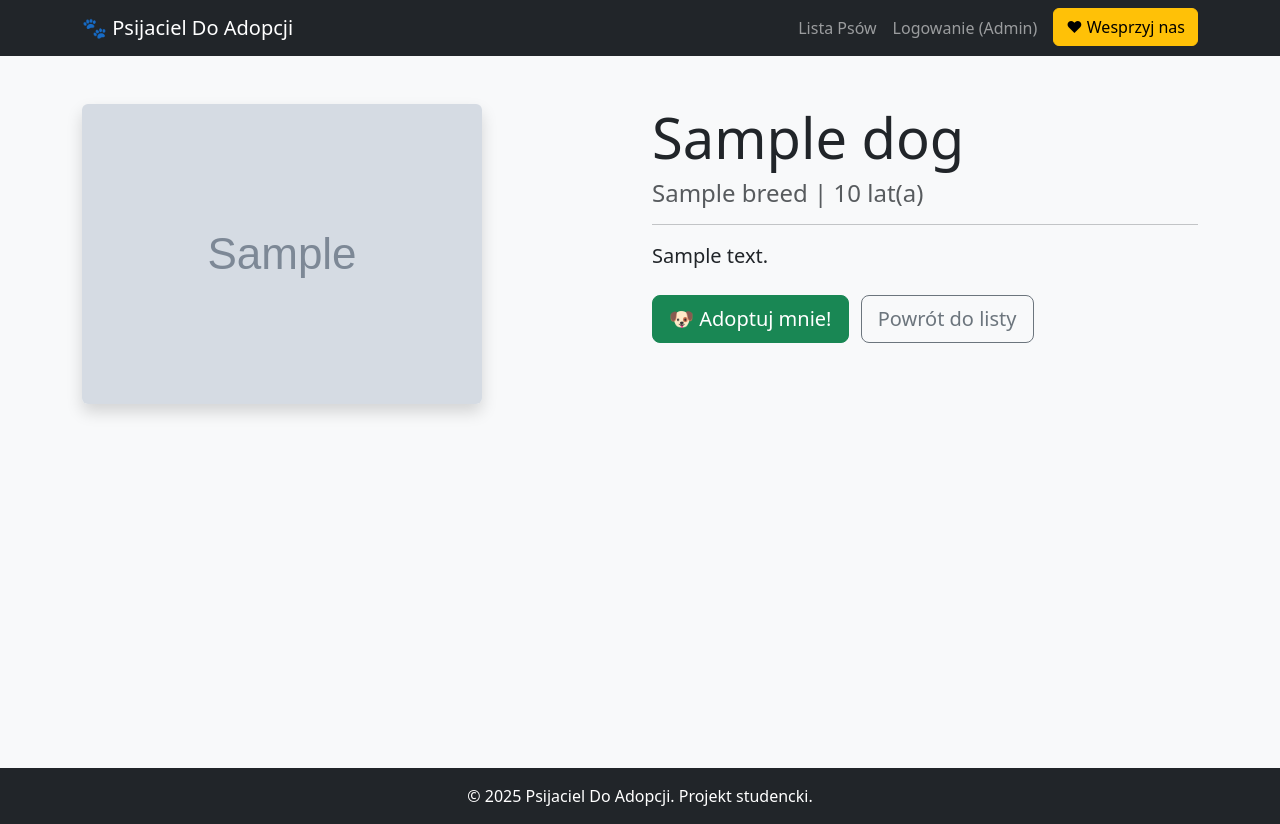
After one commit to bognaszymczak/PsijacielDoAdopcji, a Django app: page /1/ in a window 1280 px wide. The commit adds this page. Run offline with Django 5.2, Linux system fonts and the light colour scheme; tables that the repository leaves empty hold one stand-in row (values such as "Sample post"); grey boxes marked "Sample" are stand-in pictures.

Commit message:
Added detailed dog view

```diff
--- a/adoptions/urls.py
+++ b/adoptions/urls.py
@@ -3,4 +3,5 @@ from . import views
 
 urlpatterns = [
     path('', views.dog_list, name='dog_list'),
+    path('<int:dog_id>/', views.dog_detail, name='dog_detail'),
 ]
--- a/adoptions/views.py
+++ b/adoptions/views.py
@@ -1,6 +1,10 @@
-from django.shortcuts import render
+from django.shortcuts import render, get_object_or_404
 from .models import Dog
 
 def dog_list(request):
     dogs = Dog.objects.filter(is_available=True)
     return render(request, 'dog_list.html', {'dogs': dogs})
+
+def dog_detail(request, dog_id):
+    dog = get_object_or_404(Dog, id=dog_id)
+    return render(request, 'dog_detail.html', {'dog': dog})
--- /dev/null
+++ b/templates/dog_detail.html
@@ -0,0 +1,27 @@
+{% extends 'base.html' %}
+
+{% block content %}
+<div class="row mt-5">
+    <div class="col-md-6">
+        {% if dog.image %}
+            <img src="{{ dog.image.url }}" class="img-fluid rounded shadow" alt="{{ dog.name }}">
+        {% else %}
+            <div class="bg-secondary text-white d-flex align-items-center justify-content-center" style="height: 400px;">
+                Brak zdjęcia
+            </div>
+        {% endif %}
+    </div>
+
+    <div class="col-md-6">
+        <h1 class="display-4">{{ dog.name }}</h1>
+        <h4 class="text-muted">{{ dog.breed.name }} | {{ dog.age }} lat(a)</h4>
+        <hr>
+        <p class="lead">{{ dog.description }}</p>
+
+        <div class="mt-4">
+            <a href="#" class="btn btn-success btn-lg">🐶 Adoptuj mnie!</a>
+            <a href="{% url 'dog_list' %}" class="btn btn-outline-secondary btn-lg ms-2">Powrót do listy</a>
+        </div>
+    </div>
+</div>
+{% endblock %}
--- a/templates/dog_list.html
+++ b/templates/dog_list.html
@@ -24,7 +24,7 @@
                 <h5 class="card-title">{{ dog.name }}</h5>
                 <h6 class="card-subtitle mb-2 text-muted">{{ dog.breed.name }} | {{ dog.age }} lat(a)</h6>
                 <p class="card-text">{{ dog.description|truncatewords:20 }}</p>
-                <a href="#" class="btn btn-primary">Zobacz szczegóły</a>
+                <a href="{% url 'dog_detail' dog.id %}" class="btn btn-primary">Zobacz szczegóły</a>
             </div>
         </div>
     </div>
```
